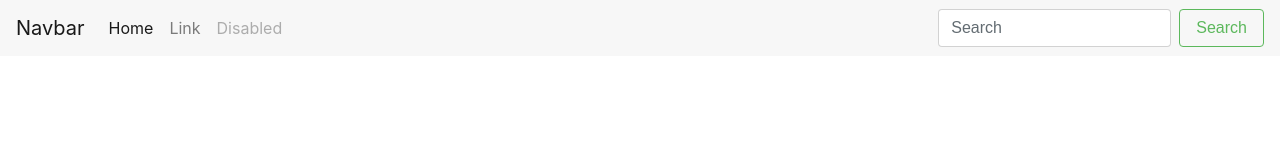
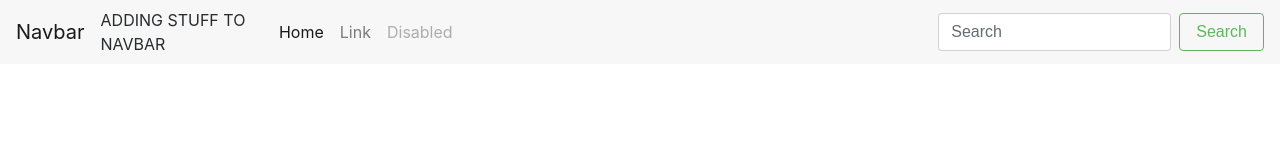
Before and after one commit to dant00ine/gitWorkshop, a plain HTML site: page templates/home.html in a window 1280 px wide. Drawn offline with Linux system fonts and the light colour scheme; files that its build step writes are made by us from their sources.

Commit message:
branch long ago from the future

```diff
--- a/templates/home.html
+++ b/templates/home.html
@@ -16,6 +16,8 @@
         <span class="navbar-toggler-icon"></span>
       </button>
       <a class="navbar-brand" href="/">Navbar</a>
+
+      ADDING STUFF TO NAVBAR
 
       <div class="collapse navbar-collapse" id="navbarSupportedContent">
         <ul class="navbar-nav mr-auto">
```
